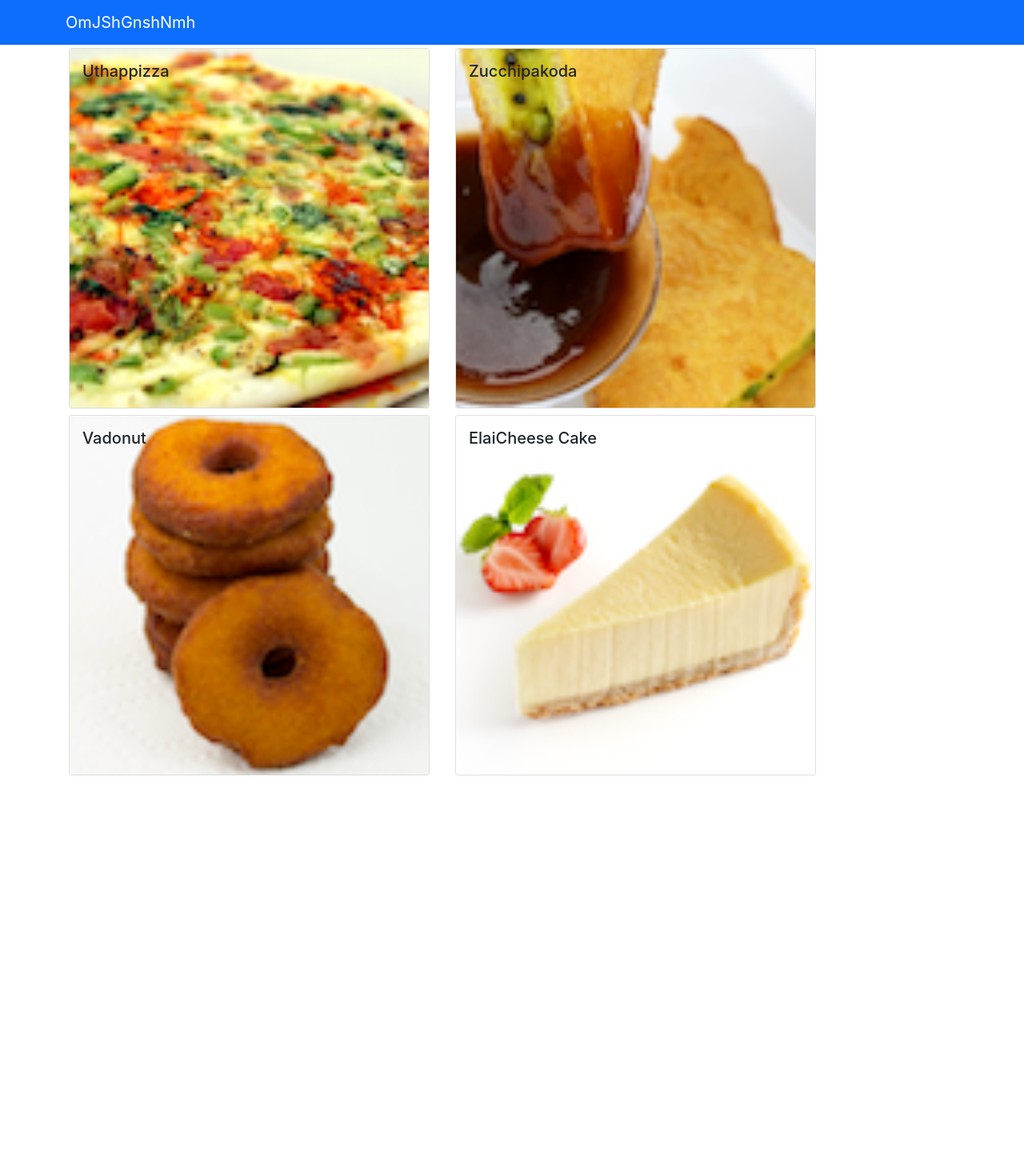
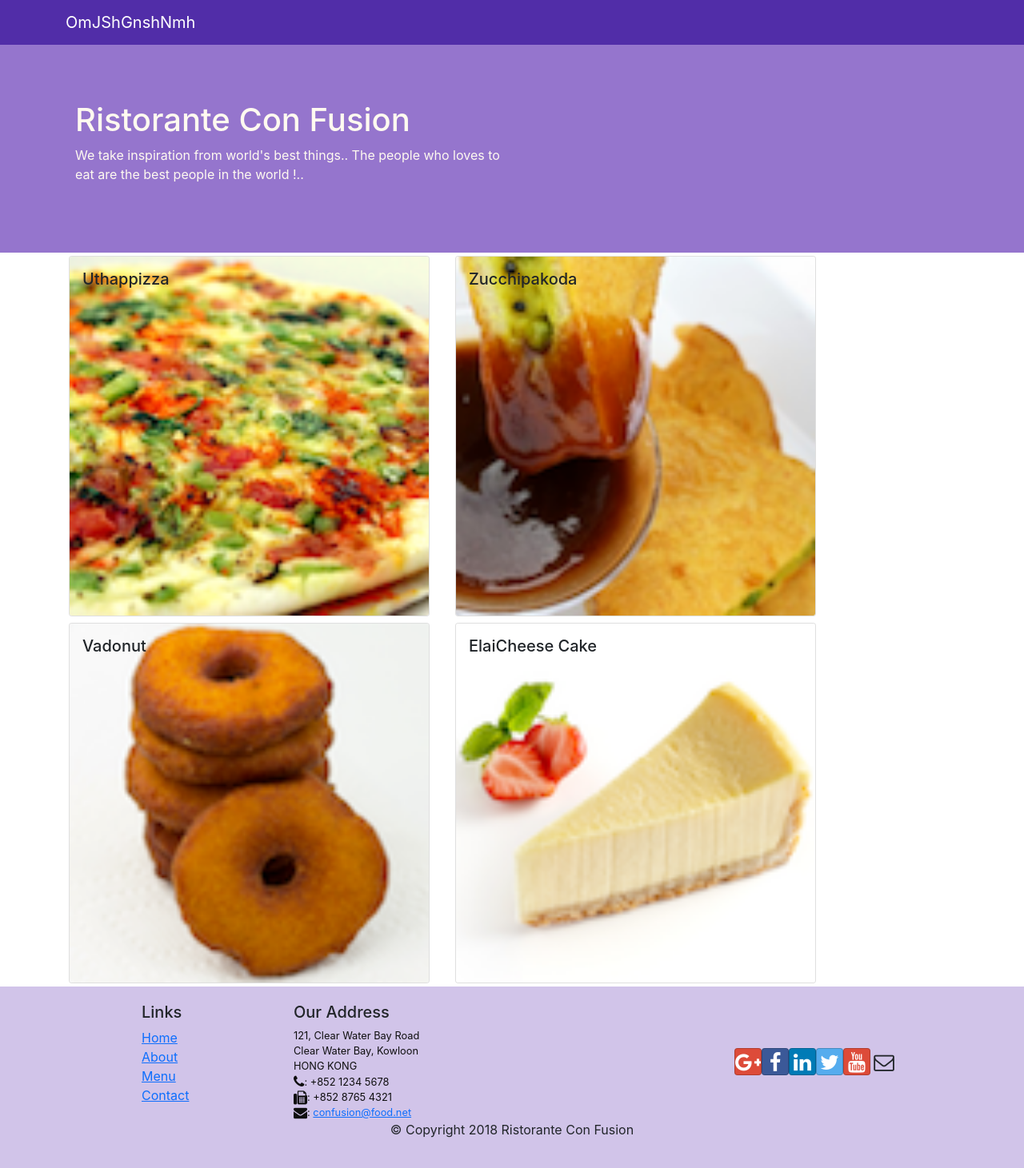
Before and after one commit to Bhomic/reactgjpro, a React (Create React App) app: page / in a window 1280 px wide. Shown: the whole page at 80% size. Before the commit the page ends 974 px from the top, so only its background shows below. Built offline with nearby package versions, Linux system fonts and the light colour scheme.

Commit message:
Header and Footer

```diff
--- a/package.json
+++ b/package.json
@@ -12,6 +12,7 @@
     "react": "^17.0.2",
     "react-dom": "^17.0.2",
     "react-popper": "^0.9.2",
+    "react-router-dom": "^5.3.0",
     "react-scripts": "4.0.3",
     "reactstrap": "^5.0.0",
     "web-vitals": "^1.0.1"
--- a/src/App.css
+++ /dev/null
@@ -1,3 +0,0 @@
-.unstyledlist{
-  list-style-type: none;
-}
--- /dev/null
+++ b/src/components/FooterComponent.js
@@ -0,0 +1,50 @@
+import React from 'react';
+
+function Footer(){
+    return(
+    <div className="footer">
+        <div className="container">
+            <div className="row justify-content-center">
+                <div className="col-4 offset-1 col-sm-2">
+                    <h5>Links</h5>
+                    <ul className="list-unstyled">
+                        <li><a href="#">Home</a></li>
+                        <li><a href="#">About</a></li>
+                        <li><a href="#">Menu</a></li>
+                        <li><a href="contactus.html">Contact</a></li>
+                    </ul>
+                </div>
+                <div className="col-7 col-sm-5">
+                    <h5>Our Address</h5>
+                    <address>
+		              121, Clear Water Bay Road<br />
+		              Clear Water Bay, Kowloon<br />
+		              HONG KONG<br />
+		              <i className="fa fa-phone fa-lg"></i>: +852 1234 5678<br />
+		              <i className="fa fa-fax fa-lg"></i>: +852 8765 4321<br />
+		              <i className="fa fa-envelope fa-lg"></i>: <a href="mailto:confusion@food.net">
+                         confusion@food.net</a>
+                    </address>
+                </div>
+                <div className="col-12 col-sm-4 align-self-center">
+                    <div className="text-center">
+                        <a className="btn btn-social-icon btn-google" href="http://google.com/+"><i className="fa fa-google-plus"></i></a>
+                        <a className="btn btn-social-icon btn-facebook" href="http://www.facebook.com/profile.php?id="><i className="fa fa-facebook"></i></a>
+                        <a className="btn btn-social-icon btn-linkedin" href="http://www.linkedin.com/in/"><i className="fa fa-linkedin"></i></a>
+                        <a className="btn btn-social-icon btn-twitter" href="http://twitter.com/"><i className="fa fa-twitter"></i></a>
+                        <a className="btn btn-social-icon btn-google" href="http://youtube.com/"><i className="fa fa-youtube"></i></a>
+                        <a className="btn btn-social-icon" href="mailto:"><i className="fa fa-envelope-o"></i></a>
+                    </div>
+                </div>
+            </div>
+            <div className="row justify-content-center">
+                <div className="col-auto">
+                    <p>© Copyright 2018 Ristorante Con Fusion</p>
+                </div>
+            </div>
+        </div>
+    </div>
+    )
+}
+
+export default Footer;
--- a/src/components/HeaderComponent.js
+++ b/src/components/HeaderComponent.js
@@ -0,0 +1,31 @@
+import React,{Component} from 'react';
+import {Navbar, NavbarBrand, Jumbotron} from 'reactstrap';
+
+class Header extends Component{
+    render(){
+        return(
+            <React.Fragment>
+    <Navbar dark >
+        <div className="container">
+        <NavbarBrand href= "/">
+        OmJShGnshNmh
+        </NavbarBrand>
+        </div>
+    </Navbar>
+
+    <Jumbotron>
+        <div className="container">
+            <div className="row row-header">
+                <div className="col-12 col-sm-6">
+                    <h1>Ristorante Con Fusion</h1>
+                    <p> We take inspiration from world's best things.. The people who loves to eat are the best people in the world !.. </p>
+                </div>
+            </div>
+        </div>
+    </Jumbotron>
+            </React.Fragment>
+        );
+    }
+}
+
+export default Header;
--- a/src/components/MainComponent.js
+++ b/src/components/MainComponent.js
@@ -2,7 +2,8 @@
 import {DISHES}  from '../shared/dishes';
 import DishDetail from './DishDetailComponent';
 import Menu from './MenuComponent';
-import { Navbar, NavbarBrand } from 'reactstrap';
+import Header from './HeaderComponent';
+import Footer from './FooterComponent';
 
 class Main  extends Component{
 
@@ -26,18 +27,15 @@
     {
         return (
 <div>
-    <Navbar dark color = "primary">
-        <div className="container">
-        <NavbarBrand href= "/">
-        OmJShGnshNmh
-        </NavbarBrand>
-        </div>
-    </Navbar>
+    <Header/>
+
     <Menu dishes={this.state.dishes} onClick={(dishId)=>{this.onDishSelect(dishId)}} />
 
     <DishDetail
         dish = {this.state.dishes.filter((dish) =>  dish.id === this.state.selectedDish)[0]} >
     </DishDetail>
+
+    <Footer/>
 </div>
         );
 
--- a/src/index.css
+++ b/src/index.css
@@ -15,3 +15,37 @@
 .unstyledlist{
   list-style-type: none;
 }
+
+.row-header{
+  margin:0px auto;
+  padding:0px auto;
+}
+
+.row-content {
+  margin:0px auto;
+  padding: 50px 0px 50px 0px;
+  border-bottom: 1px ridge;
+  min-height:400px;
+}
+
+.footer{
+  background-color: #D1C4E9;
+  margin:0px auto;
+  padding: 20px 0px 20px 0px;
+}
+.jumbotron {
+  padding:70px 30px 70px 30px;
+  margin:0px auto;
+  background: #9575CD ;
+  color:floralwhite;
+}
+
+address{
+  font-size:80%;
+  margin:0px;
+  color:#0f0f0f;
+}
+
+.navbar-dark {
+  background-color: #512DA8;
+}
```
Also changed, not shown: 1 other file (tests, documents, lock files or other folders).
